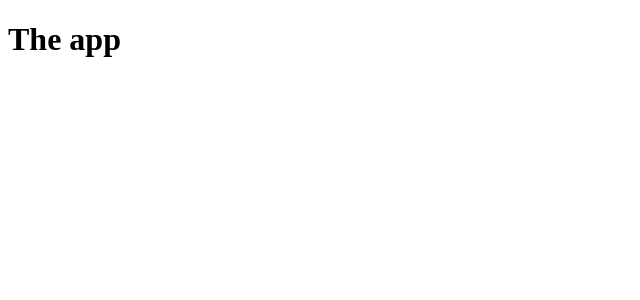
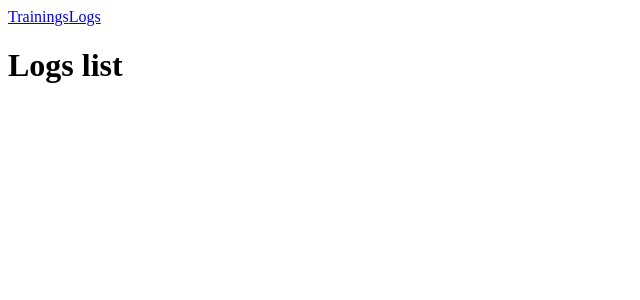
Before and after one commit to cptkidd62/yt-training-logger, a Vue app in the folder frontend/: page /logs in a window 1280 px wide. Before the commit this address had no page. Shown: the top 300 px of the page, without its empty margins (0-640 px from the left). Built offline with nearby package versions, Linux system fonts and the light colour scheme; the HTML template or start-up script is replaced by a standard one.

Commit message:
create logs view and simple navigation bar

```diff
--- a/frontend/src/App.vue
+++ b/frontend/src/App.vue
@@ -3,8 +3,16 @@ import { RouterView } from 'vue-router'
 </script>
 
 <template>
-  <h1>The app</h1>
+  <div class="navigation-bar">
+    <RouterLink to="/trainings">Trainings</RouterLink>
+    <RouterLink to="/logs">Logs</RouterLink>
+  </div>
   <RouterView />
 </template>
 
-<style scoped></style>
+<style scoped>
+.navigation-bar {
+  display: flexbox;
+  flex-direction: row;
+}
+</style>
--- a/frontend/src/components/TrainingsListItem.vue
+++ b/frontend/src/components/TrainingsListItem.vue
@@ -13,7 +13,7 @@ export default defineComponent({
 
 <template>
   <div class="training-list-item">
-    <RouterLink :to="`/training/${training.id}`"
+    <RouterLink :to="`/trainings/${training.id}`"
       ><h3 class="id">{{ training.title }}</h3></RouterLink
     >
   </div>
--- a/frontend/src/router/index.ts
+++ b/frontend/src/router/index.ts
@@ -10,7 +10,12 @@ const router = createRouter({
       component: TrainingsListView,
     },
     {
-      path: '/training/:id',
+      path: '/trainings',
+      name: 'trainings',
+      component: TrainingsListView,
+    },
+    {
+      path: '/trainings/:id',
       name: 'training',
       component: () => import('../views/TrainingFullView.vue'),
     },
@@ -19,6 +24,11 @@ const router = createRouter({
       name: 'add-training',
       component: () => import('../views/AddTrainingView.vue'),
     },
+    {
+      path: '/logs/',
+      name: 'logs',
+      component: () => import('../views/LogsListView.vue'),
+    },
   ],
 })
 
--- /dev/null
+++ b/frontend/src/views/LogsListView.vue
@@ -0,0 +1,7 @@
+<script setup lang="ts"></script>
+
+<template>
+  <h1>Logs list</h1>
+</template>
+
+<style scoped></style>
```
Also changed, not shown: frontend/src/types/traininglog.ts (line endings or trailing spaces).
